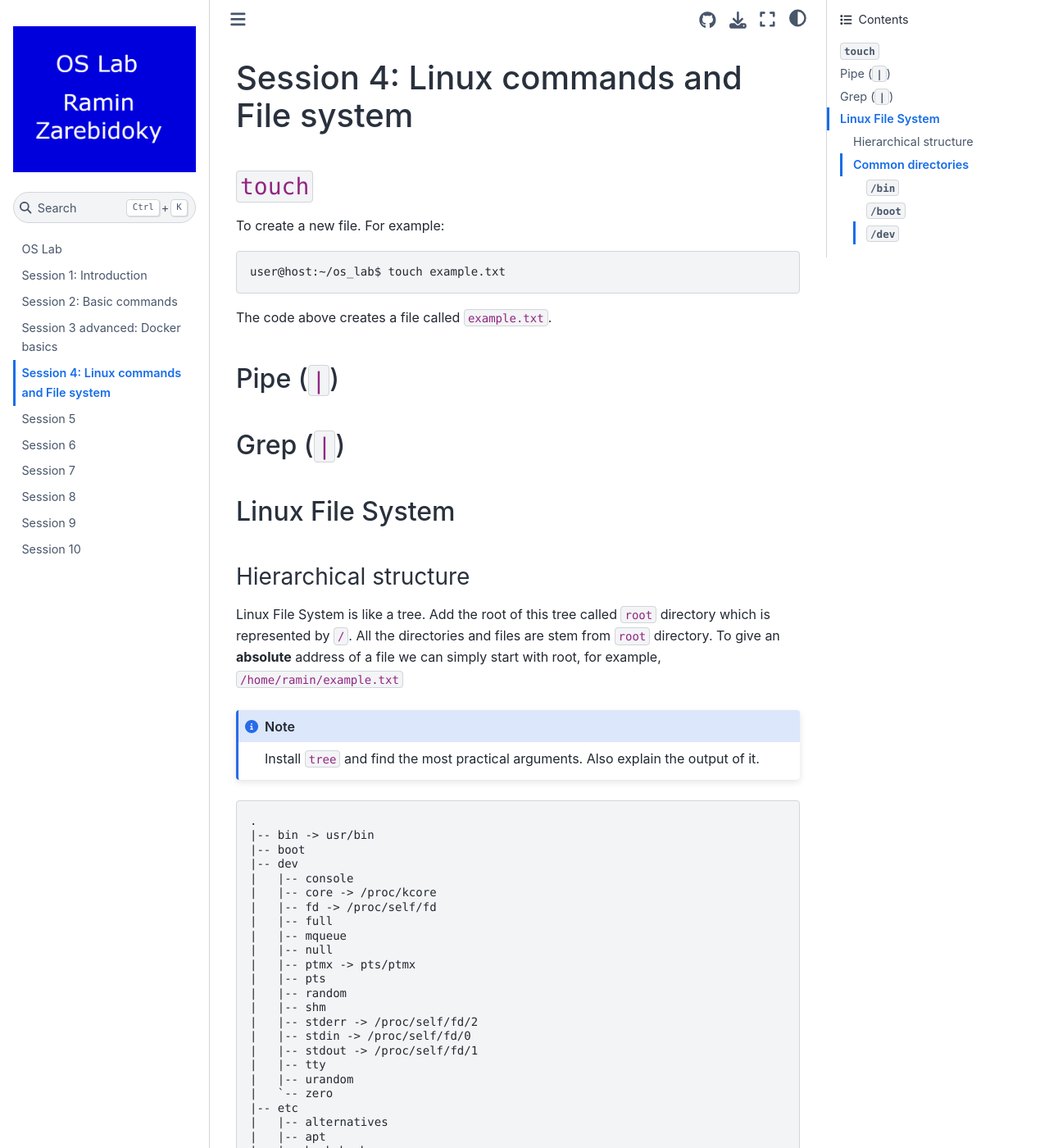
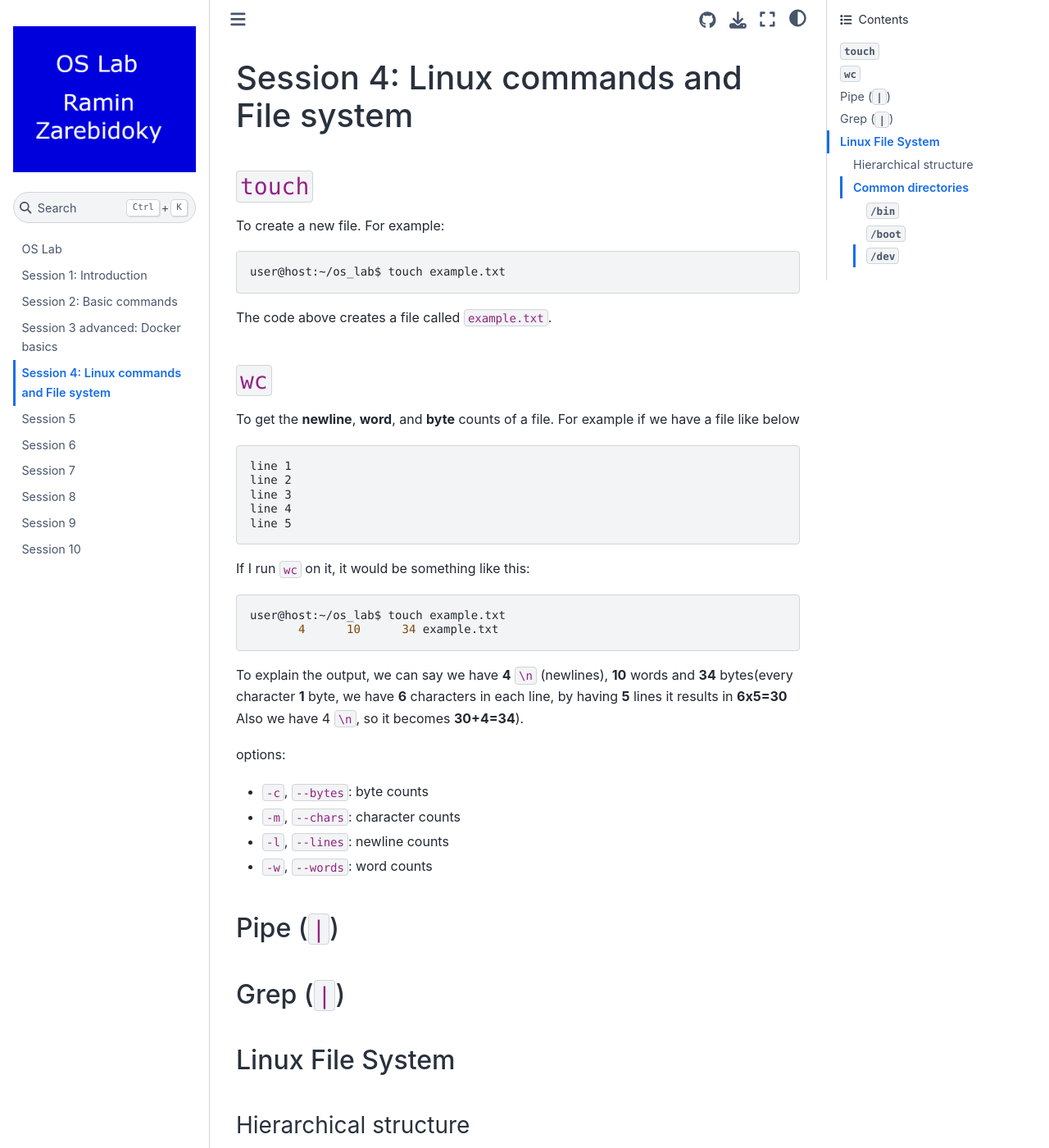
Before and after one commit to LiterallyTheOne/os_lab, a Jupyter Book: the page built from docs/session_4.md, in a window 1280 px wide and 1400 px high. Shown: the whole window at 82% size. Built offline with Jupyter Book 1.0.4 settings and Sphinx 7.4.7 and the Sphinx Book theme 1.1.4, drawn with Linux system fonts in a browser that asks for light colours.

Commit message:
Add `wc`

````diff
--- a/docs/session_4.md
+++ b/docs/session_4.md
@@ -11,6 +11,37 @@ user@host:~/os_lab$ touch example.txt
 
 The code above creates a file called `example.txt`.
 
+## `wc`
+
+To get the **newline**, **word**, and **byte** counts of a file.
+For example if we have a file like below
+
+```text
+line 1
+line 2
+line 3
+line 4
+line 5
+```
+
+If I run `wc` on it, it would be something like this:
+
+```shell
+user@host:~/os_lab$ touch example.txt
+       4      10      34 example.txt
+```
+
+To explain the output, we can say we have **4** `\n` (newlines),
+**10** words and **34** bytes(every character **1** byte, we have **6**
+characters in each line, by having **5** lines it results in **6x5=30**
+Also we have 4 `\n`, so it becomes **30+4=34**).
+
+options:
+
+* `-c`, `--bytes`: byte counts
+* `-m`, `--chars`: character counts
+* `-l`, `--lines`: newline counts
+* `-w`, `--words`: word counts
 
 ## Pipe (`|`)
 
````
